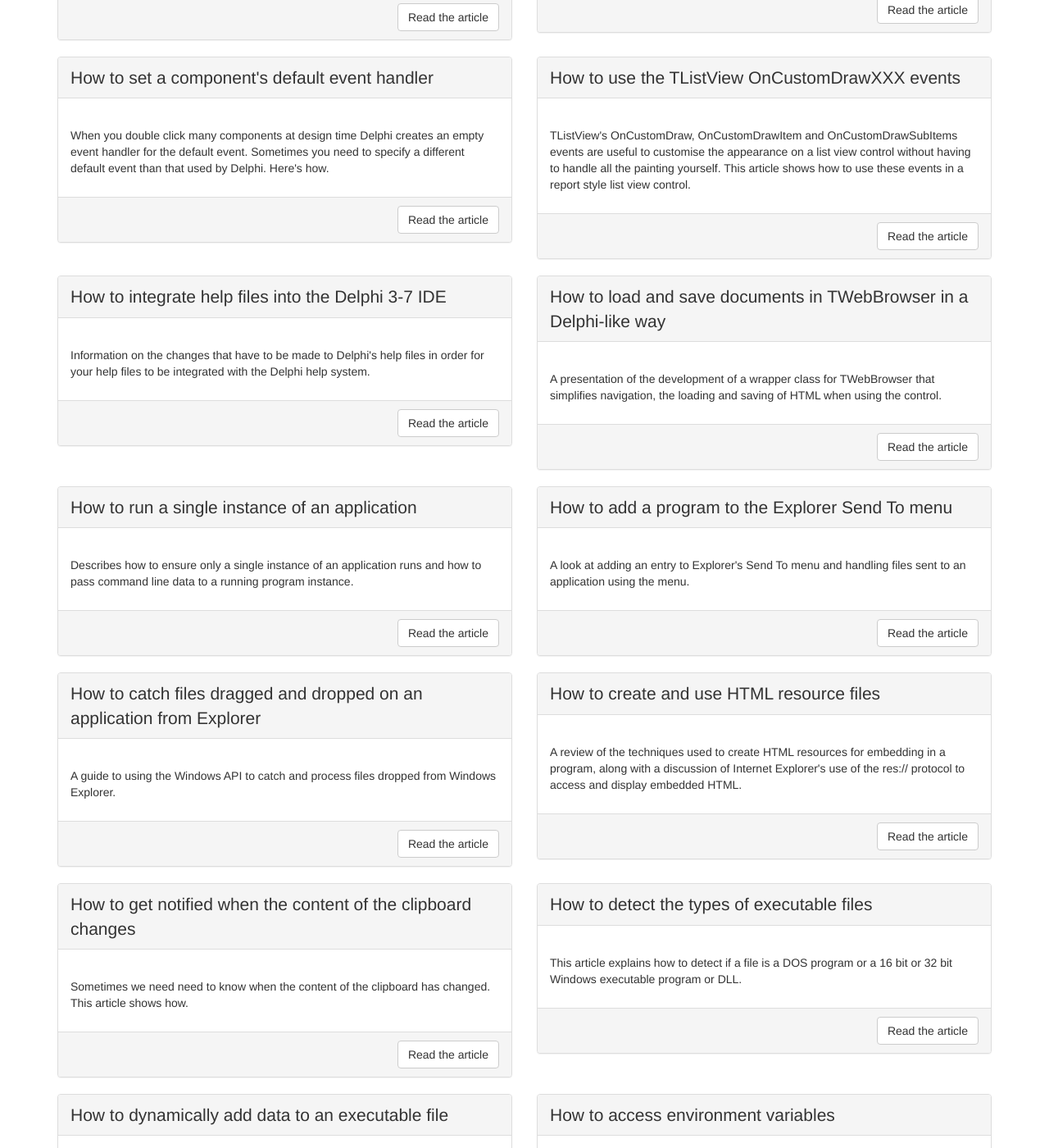
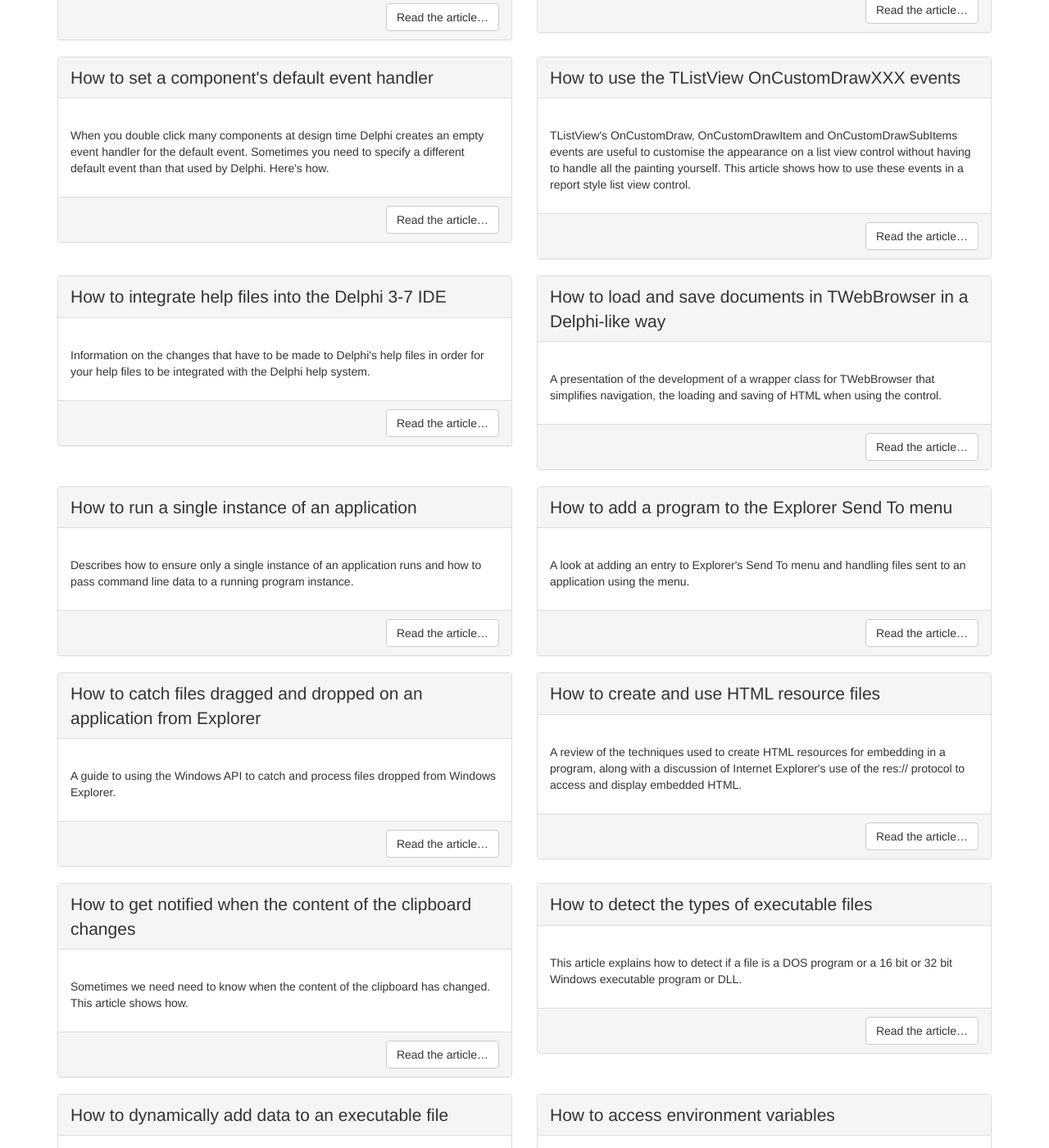
Before and after one commit to delphidabbler/delphidabbler.github.io, a Jekyll site: the page built from articles.html, in a window 1280 px wide and 1400 px high, scrolled down 1350 px. Shown: the whole window at 82% size. Built offline with Jekyll 4.4.1, drawn with Linux system fonts in a browser that asks for light colours; nearby versions of some CDN libraries; some of the changed text lies outside the part shown.

Commit message:
Append ellipsis to some links

```diff
--- a/articles.html
+++ b/articles.html
@@ -22,7 +22,7 @@
           <p>{{ article.summary | escape }}</p>
         </div>
         <footer class="panel-footer text-right">
-          <a href="{{ article.more-info }}" class="btn btn-default">Read the article</a>
+          <a href="{{ article.more-info }}" class="btn btn-default">Read the article&hellip;</a>
         </footer>
       </div>
     </div>
--- a/codelib.html
+++ b/codelib.html
@@ -25,7 +25,7 @@
           {% if item.mothballed %}<p class="text-warning"><strong>Note:</strong> this item is mothballed. It is being neither developed nor supported.</p>{% endif %}
         </div>
         <div class="panel-footer text-right">
-          <a href="{{ item.more-info }}" class="btn btn-default">More info</a>
+          <a href="{{ item.more-info }}" class="btn btn-default">More info&hellip;</a>
         </div>
       </div>
     </div>
--- a/programs.html
+++ b/programs.html
@@ -24,7 +24,7 @@
           {% if program.mothballed %}<p class="text-warning"><strong>Note:</strong> this program is mothballed. It is being neither developed nor supported.</p>{% endif %}
         </div>
         <div class="panel-footer text-right">
-          <a href="{{ program.more-info }}" class="btn btn-default">More info</a>
+          <a href="{{ program.more-info }}" class="btn btn-default">More info&hellip;</a>
         </div>
       </div>
     </div>
```
